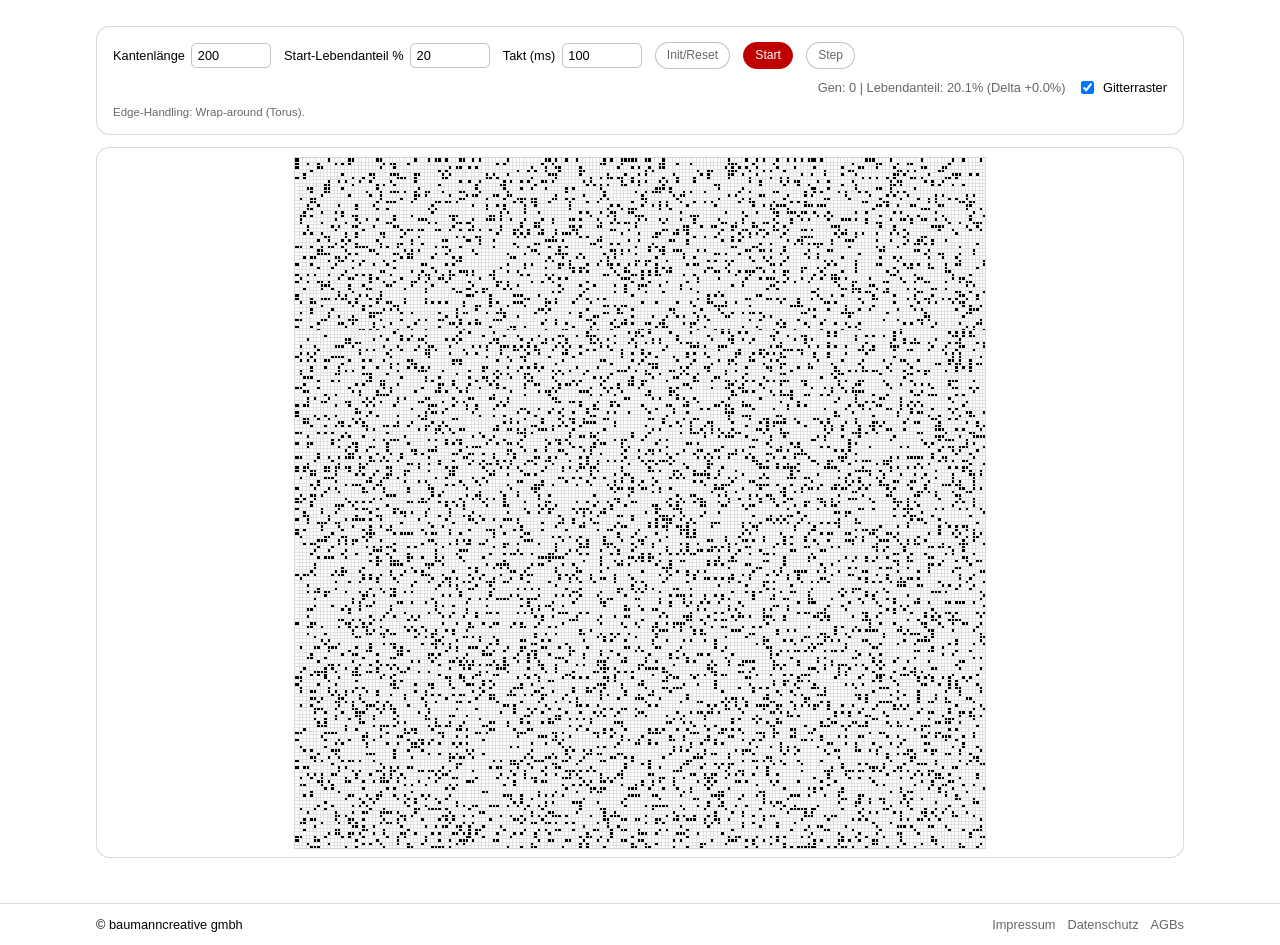
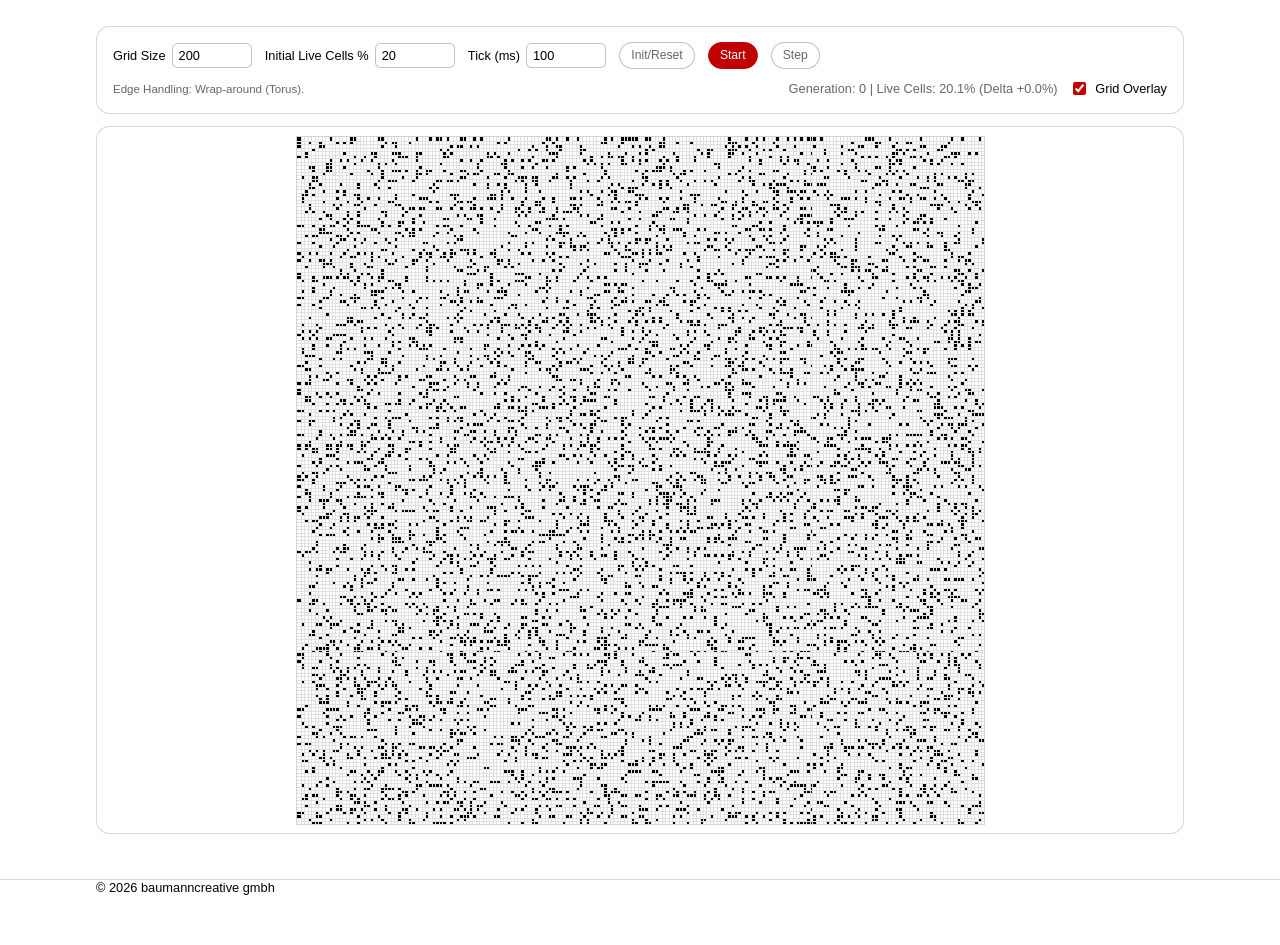
Before and after one commit to baumanncreative/simulation-game-of-life, an Astro site: page / in a window 1280 px wide. Shown: the part 61-1006 px from the top of the page. After the commit the page ends 956 px from the top, so only its background shows below. Built offline with nearby package versions, Linux system fonts and the light colour scheme; Astro itself is replaced by a stand-in of ours; a web font is replaced by a local one.

Commit message:
fix: align controls and scale canvas to container

```diff
--- a/public/main.js
+++ b/public/main.js
@@ -2,6 +2,7 @@ const canvas = document.getElementById('canvas');
 const ctx = canvas.getContext('2d', { alpha: false });
 
 const controls = document.getElementById('controls');
+const stage = document.getElementById('stage');
 const sizeInput = document.getElementById('size');
 const densityInput = document.getElementById('density');
 const tickInput = document.getElementById('tick');
@@ -75,9 +76,16 @@ function rebuildMapping() {
 }
 
 function resizeCanvasDisplay() {
-  const available = Math.max(1, Math.floor(window.innerHeight - controls.offsetHeight));
-  if (available !== displaySize) {
-    displaySize = available;
+  const availableHeight = Math.max(1, Math.floor(window.innerHeight - controls.offsetHeight - 24));
+  const stageStyles = stage ? getComputedStyle(stage) : null;
+  const stagePaddingX = stageStyles ? parseFloat(stageStyles.paddingLeft) + parseFloat(stageStyles.paddingRight) : 0;
+  const stageInnerWidth = stage
+    ? Math.max(1, Math.floor((stage.clientWidth || stage.getBoundingClientRect().width) - stagePaddingX - 2))
+    : availableHeight;
+  const nextDisplaySize = Math.max(1, Math.floor(Math.min(availableHeight, stageInnerWidth)));
+
+  if (nextDisplaySize !== displaySize) {
+    displaySize = nextDisplaySize;
     canvas.width = displaySize;
     canvas.height = displaySize;
     canvas.style.width = displaySize + 'px';
@@ -207,7 +215,7 @@ function updateInfo() {
   const alivePercent = total > 0 ? (aliveCount / total) * 100 : 0;
   const delta = alivePercent - baselineAlivePercent;
   const deltaText = `${delta >= 0 ? '+' : ''}${delta.toFixed(1)}%`;
-  info.textContent = `Gen: ${generation} | Lebendanteil: ${alivePercent.toFixed(1)}% (Delta ${deltaText})`;
+  info.textContent = `Generation: ${generation} | Live Cells: ${alivePercent.toFixed(1)}% (Delta ${deltaText})`;
 }
 
 function loop(time) {
--- a/public/styles.css
+++ b/public/styles.css
@@ -89,15 +89,29 @@ body {
 
 #controls {
   display: flex;
-  flex-wrap: wrap;
-  align-items: center;
-  gap: 0.55rem 0.8rem;
+  flex-direction: column;
+  align-items: stretch;
+  gap: 0.65rem;
   padding: 0.9rem 1rem;
   border: 1px solid var(--color-bc-line);
   border-radius: 0.85rem;
   background: var(--color-bc-base);
   font-size: 0.78rem;
   line-height: 1.2;
+}
+
+#controls .controls-row {
+  width: 100%;
+  display: flex;
+  flex-wrap: wrap;
+  align-items: center;
+  gap: 0.55rem 0.8rem;
+}
+
+#controls .controls-row-bottom {
+  justify-content: space-between;
+  align-items: baseline;
+  gap: 0.75rem 1rem;
 }
 
 #controls label {
@@ -119,6 +133,7 @@ body {
 
 #controls input[type="checkbox"] {
   width: auto;
+  accent-color: var(--color-bc-accent);
 }
 
 #controls button {
@@ -146,28 +161,33 @@ body {
 }
 
 #status {
-  margin-left: auto;
   display: flex;
   align-items: center;
+  justify-content: flex-end;
+  flex-wrap: wrap;
   gap: 0.7rem;
   font-variant-numeric: tabular-nums;
 }
 
 #info {
   color: var(--color-bc-heading);
+  white-space: nowrap;
 }
 
 #note {
-  width: 100%;
   color: var(--color-bc-heading);
   font-size: 0.72rem;
+}
+
+.grid-toggle {
+  color: var(--color-bc-text);
 }
 
 #stage {
   display: flex;
   justify-content: center;
   align-items: flex-start;
-  overflow: auto;
+  overflow: hidden;
   border: 1px solid var(--color-bc-line);
   border-radius: 0.85rem;
   background: var(--color-bc-base);
@@ -179,6 +199,7 @@ canvas {
   image-rendering: pixelated;
   display: block;
   border: 1px solid rgba(103, 103, 103, 0.28);
+  box-sizing: border-box;
 }
 
 .site-footer {
@@ -189,21 +210,15 @@ canvas {
 
 .site-footer-inner {
   display: flex;
-  flex-direction: column;
-  gap: 0.45rem;
+  align-items: center;
   padding-top: 1rem;
   padding-bottom: 1rem;
   font-size: 0.8rem;
   color: var(--color-bc-text);
 }
 
-.footer-nav {
-  display: flex;
-  flex-wrap: wrap;
-  align-items: center;
-  gap: 0.75rem;
-  font-family: var(--font-heading);
-  color: var(--color-bc-heading);
+.site-footer-inner p {
+  margin: 0;
 }
 
 @media (min-width: 768px) {
@@ -223,18 +238,15 @@ canvas {
   #controls {
     font-size: 0.8rem;
   }
-
-  .site-footer-inner {
-    flex-direction: row;
-    align-items: center;
-    justify-content: space-between;
-  }
 }
 
 @media (max-width: 860px) {
+  #controls .controls-row-bottom {
+    flex-direction: column;
+    align-items: flex-start;
+  }
+
   #status {
-    margin-left: 0;
-    width: 100%;
-    justify-content: space-between;
+    justify-content: flex-start;
   }
 }
--- a/src/pages/index.astro
+++ b/src/pages/index.astro
@@ -6,7 +6,7 @@ const withBase = (assetPath) => `${normalizedBase}${assetPath.replace(/^\/+/, ""
 ---
 
 <!doctype html>
-<html lang="de">
+<html lang="en">
   <head>
     <meta charset="utf-8" />
     <meta name="viewport" content="width=device-width,initial-scale=1" />
@@ -37,26 +37,30 @@ const withBase = (assetPath) => `${normalizedBase}${assetPath.replace(/^\/+/, ""
         <div class="layout-shell">
           <div id="app">
             <div id="controls">
+              <div class="controls-row controls-row-top">
                 <label
-                >Kantenlänge
+                  >Grid Size
                   <input id="size" type="number" min="5" max="2000" value="200" step="1" /></label
                 >
                 <label
-                >Start-Lebendanteil %
+                  >Initial Live Cells %
                   <input id="density" type="number" min="0" max="100" value="20" step="1" /></label
                 >
                 <label
-                >Takt (ms)
+                  >Tick (ms)
                   <input id="tick" type="number" min="1" max="5000" value="100" step="1" /></label
                 >
                 <button id="init">Init/Reset</button>
                 <button id="toggle">Start</button>
                 <button id="step">Step</button>
+              </div>
+              <div class="controls-row controls-row-bottom">
+                <div id="note">Edge Handling: Wrap-around (Torus).</div>
                 <div id="status">
-                <div id="info">Gen: 0 | Lebendanteil: 0.0% (Delta +0.0%)</div>
-                <label><input id="grid" type="checkbox" checked /> Gitterraster</label>
+                  <div id="info">Generation: 0 | Live Cells: 0.0% (Delta +0.0%)</div>
+                  <label class="grid-toggle"><input id="grid" type="checkbox" checked /> Grid Overlay</label>
                 </div>
-              <div id="note">Edge-Handling: Wrap-around (Torus).</div>
+              </div>
             </div>
             <div id="stage">
               <canvas id="canvas"></canvas>
@@ -67,12 +71,7 @@ const withBase = (assetPath) => `${normalizedBase}${assetPath.replace(/^\/+/, ""
 
       <footer class="site-footer">
         <div class="layout-shell site-footer-inner">
-          <p>© baumanncreative gmbh</p>
-          <div class="footer-nav" aria-label="Rechtliches">
-            <span>Impressum</span>
-            <span>Datenschutz</span>
-            <span>AGBs</span>
-          </div>
+          <p>© 2026 baumanncreative gmbh</p>
         </div>
       </footer>
     </div>
```
Also changed, not shown: index.html (+16 -17 lines). Lines whose indentation alone changed are shown as unchanged.
